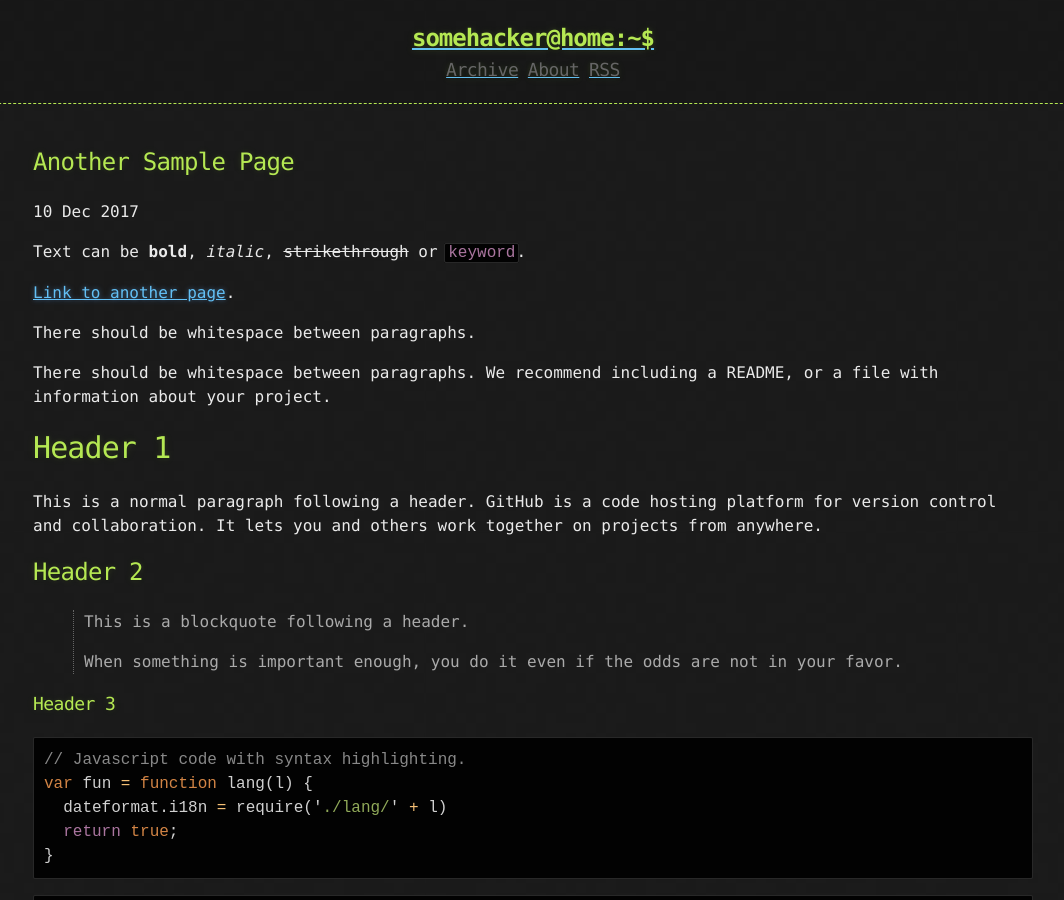
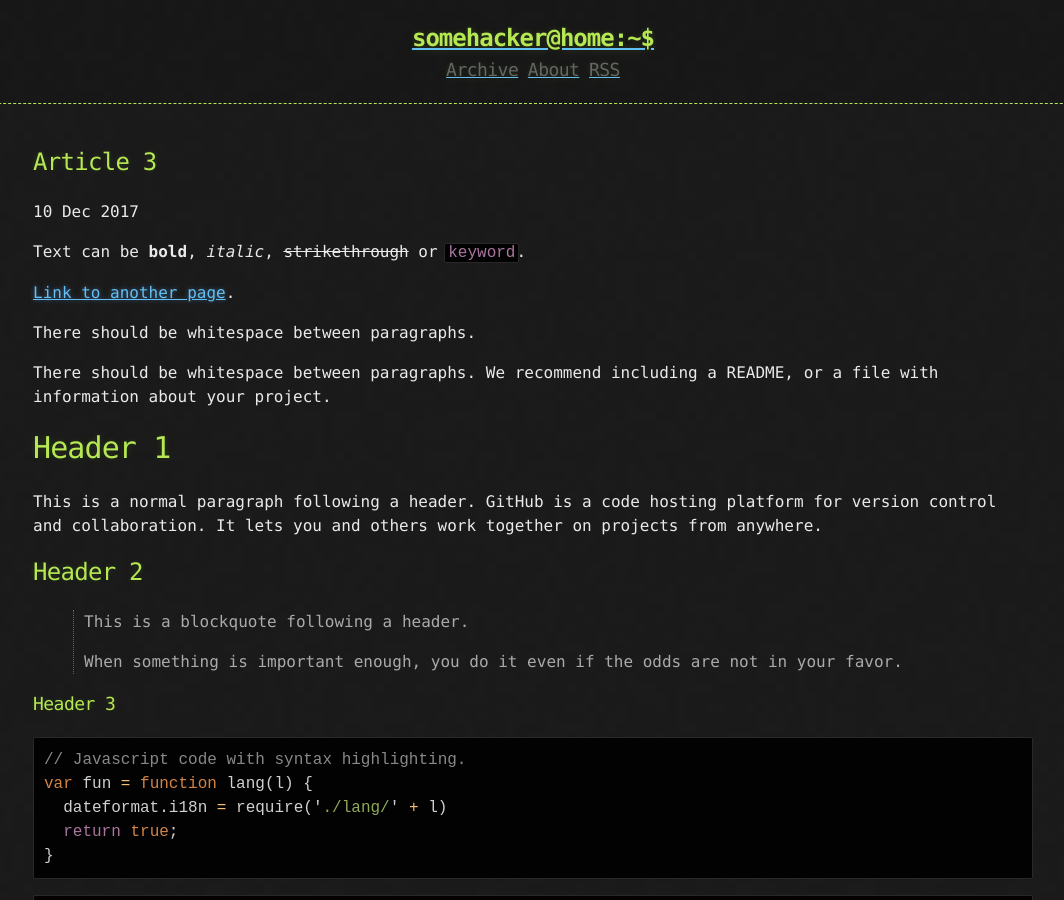
Before and after one commit to stackbit-projects/mi7g00sh-410b9, a Jekyll site: the page built from _posts/2017-12-10-Another-Sample-Page.md, in a window 1280 px wide and 900 px high. Shown: the whole window, without its empty margins (107-1171 px from the left). Built offline with Jekyll 4.4.1, drawn with Linux system fonts in a browser that asks for light colours.

Commit message:
2017-12-10-Another-Sample-Page.md: updated title

```diff
--- a/_posts/2017-12-10-Another-Sample-Page.md
+++ b/_posts/2017-12-10-Another-Sample-Page.md
@@ -1,5 +1,5 @@
 ---
-title: Another Sample Page
+title: Article 3
 published: true
 ---
 
```
